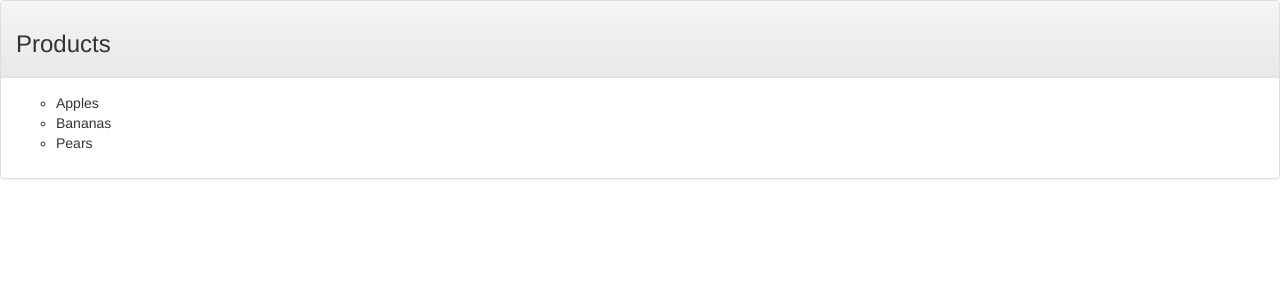
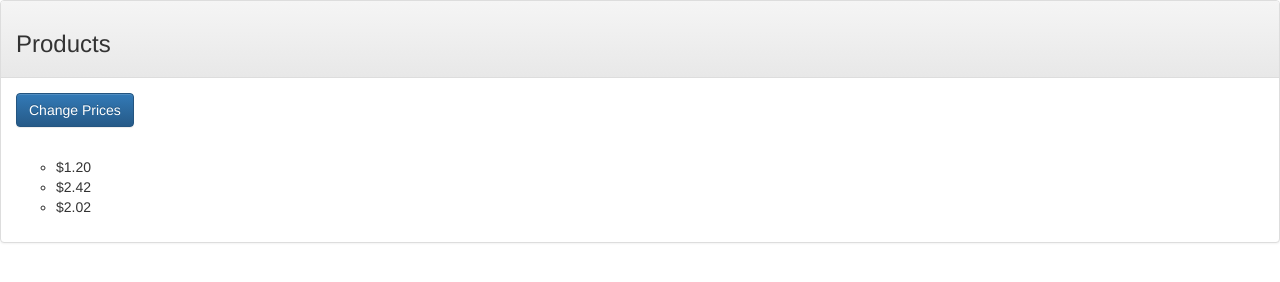
Before and after one commit to pushembekar/AngularJsKB, a plain HTML site: page Part2/directives.html in a window 1280 px wide. Drawn offline with nearby package versions, Linux system fonts and the light colour scheme.

Commit message:
custom directives... changes in scope

```diff
--- a/Part2/directives.html
+++ b/Part2/directives.html
@@ -12,11 +12,13 @@
             .directive("unorderedList", function () {
                 return function (scope, element, attrs) {
                     var data = scope[attrs["unorderedList"]];
+                    var propertyExpression = attrs["listProperty"];
                     if (angular.isArray(data)) {
                         var listElem = angular.element("<ul type='circle'>");
                         element.append(listElem);
                         for (var i = 0; i < data.length; i++) {
-                            listElem.append(angular.element('<li>').text(data[i].name));
+                            listElem.append(angular.element('<li>')
+                                .text(scope.$eval(propertyExpression, data[i])));
                         }
                     }
                 }
@@ -27,6 +29,12 @@
                     { name: "Bananas", category: "Fruit", price: 2.42, expiry: 7 },
                     { name: "Pears", category: "Fruit", price: 2.02, expiry: 6 }
                 ];
+
+                $scope.incrementPrices = function () {
+                    for (var i = 0; i < $scope.products.length; i++) {
+                        $scope.products[i].price++;
+                    }
+                }
             });
     </script>
 </head>
@@ -36,7 +44,12 @@
             <h3>Products</h3>
         </div>
         <div class="panel-body">
-            <div unordered-list="products"></div>
+            <button class="btn btn-primary" ng-click="incrementPrices()">
+                Change Prices
+            </button>
+        </div>
+        <div class="panel-body">
+            <div unordered-list="products" list-property="price | currency"></div>
         </div>
     </div>
 </body>
```
